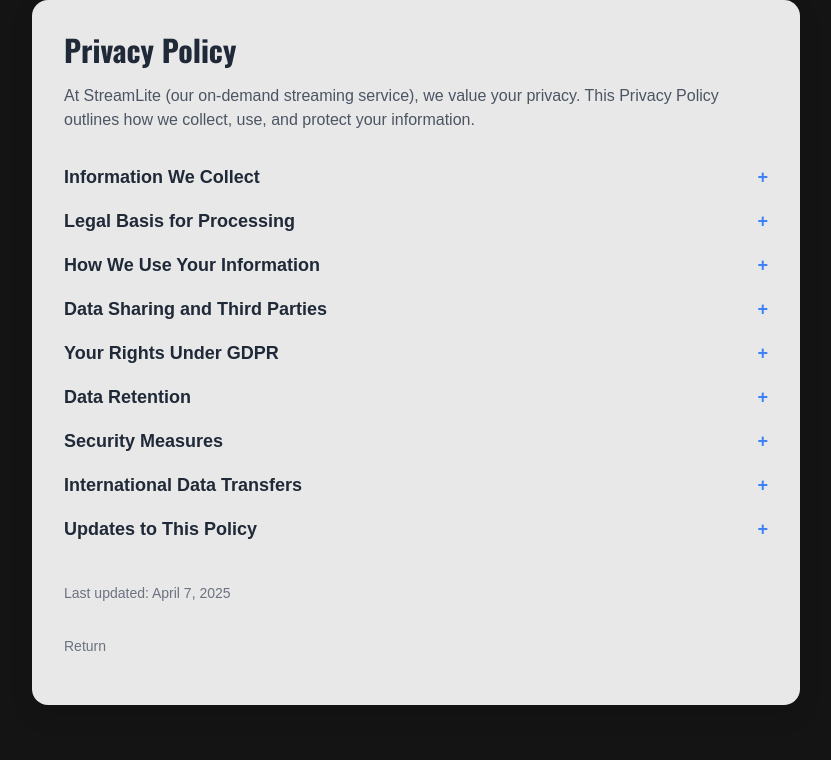
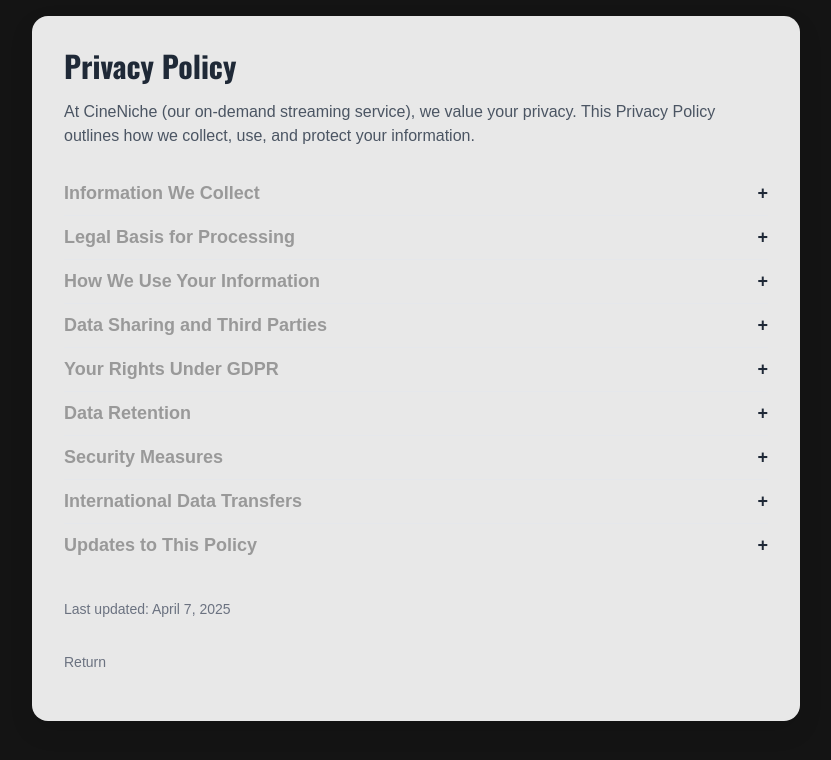
Before and after one commit to aaronwshaw/Intex1_15, a React (Vite) app in the folder frontend/: page /privacy in a window 1280 px wide. Shown: the top 760 px of the page, without its empty margins (224-1055 px from the left). Built offline with nearby package versions, Linux system fonts and the light colour scheme.

Commit message:
adjusted streamlite-styling.css

```diff
--- a/frontend/src/pages/PrivacyTest.tsx
+++ b/frontend/src/pages/PrivacyTest.tsx
@@ -34,7 +34,7 @@ export default function PrivacyPolicy() {
     {
       title: "Your Rights Under GDPR",
       content:
-        "You have the right to access, correct, delete, or restrict the use of your personal data. You may also object to processing and request data portability. Contact us at privacy@streamlite.com to exercise these rights.",
+        "You have the right to access, correct, delete, or restrict the use of your personal data. You may also object to processing and request data portability. Contact us at privacy@cineniche.com to exercise these rights.",
     },
     {
       title: "Data Retention",
@@ -64,7 +64,7 @@ export default function PrivacyPolicy() {
           <h1 className="streamlite-title">Privacy Policy</h1>
 
           <p className="streamlite-intro">
-          At StreamLite (our on-demand streaming service), we value your
+            At CineNiche (our on-demand streaming service), we value your
             privacy. This Privacy Policy outlines how we collect, use, and protect
             your information.
           </p>
--- a/frontend/src/pages/streamlite-styles.css
+++ b/frontend/src/pages/streamlite-styles.css
@@ -5,10 +5,10 @@
 .streamlite-page {
     min-height: 80vh;
     display: flex;
-    align-items: center;
+    padding: 1rem;
+    text-align: center;
     justify-content: center;
     /* background-image: linear-gradient(to bottom, #3b82f6, #1d4ed8); */
-    padding: 0rem;
   }
 
   /* Container styling */
@@ -68,7 +68,7 @@
     text-align: left;
     font-size: 1.125rem;
     font-weight: 600;
-    color: #1f2937;
+    color: #999999;
     background-color: transparent;
     border: none;
     cursor: pointer;
@@ -83,22 +83,22 @@
     text-align: left;
     font-size: 1.125rem;
     font-weight: 600;
-    color: #1f2937;
+    color: #999999;
     background-color: transparent;
     border: none;
     cursor: pointer;
   }
 
   .streamlite-section-button:hover {
-    color: #3b82f6;
+    color: #1f2937;
   }
 
   .streamlite-hover:hover {
-    color: #3b82f6;
+    color: #1f2937;
   }
 
   .streamlite-section-button-active {
-    color: #3b82f6;
+    color: #1f2937;
   }
 
   .streamlite-section-content {
@@ -106,13 +106,13 @@
     padding-left: 1rem;
     padding-top: 0.25rem;
     padding-bottom: 0.75rem;
-    color: #4b5563;
+    color: #1f2937;
     text-align: left;
   }
 
   /* Button indicators */
   .streamlite-indicator {
-    color: #3b82f6;
+    color: #1f2937;
   }
 
   /* Utility classes */
```
Lines whose indentation alone changed are shown as unchanged.
